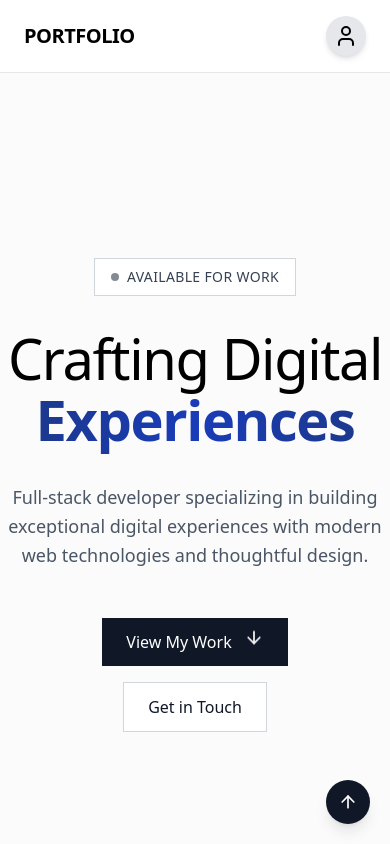
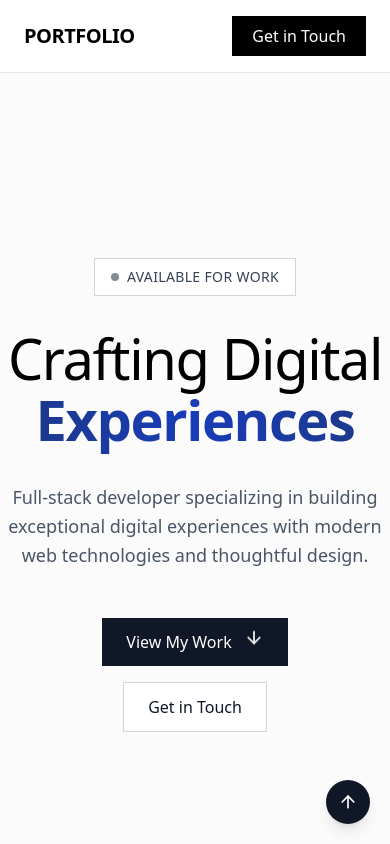
Before and after one commit to Roqeeb-dev/personal-portfolio, a Next.js app: page / in a window 390 px wide. Shown: the top 844 px of the page. Built offline with nearby package versions, Linux system fonts and the light colour scheme.

Commit message:
added functionality to buttons

```diff
--- a/components/Button.tsx
+++ b/components/Button.tsx
@@ -2,20 +2,28 @@ interface ButtonProps {
   text: string;
   variant: "primary" | "secondary";
   icon?: React.ElementType;
+  href?: string;
+  onClick?: () => void;
 }
 
-export default function Button({ text, variant, icon: Icon }: ButtonProps) {
+export default function Button({
+  text,
+  variant,
+  href,
+  icon: Icon,
+}: ButtonProps) {
   const primaryStyles = "bg-gray-900 text-white hover:bg-gray-800";
   const secondaryStyles =
     "bg-white border border-gray-300 text-gray-900 hover:bg-gray-50";
   const withIconStyles = "flex items-center space-x-3";
 
   return (
-    <button
+    <a
+      href={href}
       className={`${variant === "primary" ? primaryStyles : secondaryStyles} ${withIconStyles} px-6 py-3 font-medium text-base hover:border-gray-900 hover:shadow-lg transition-all duration-200`}
     >
       <span>{text}</span>
       {Icon && <Icon className="w-5 h-5 text-white animate-bounce" />}
-    </button>
+    </a>
   );
 }
--- a/components/Hero.tsx
+++ b/components/Hero.tsx
@@ -19,8 +19,13 @@ export default function Hero() {
           experiences with modern web technologies and thoughtful design.
         </p>
         <div className="flex flex-col md:flex-row items-center gap-4 pt-4">
-          <Button text="View My Work" variant="primary" icon={ArrowDown} />
-          <Button text="Get in Touch" variant="secondary" />
+          <Button
+            text="View My Work"
+            variant="primary"
+            icon={ArrowDown}
+            href="#projects"
+          />
+          <Button text="Get in Touch" variant="secondary" href="#contact" />
         </div>
       </section>
 
--- a/components/Navbar.tsx
+++ b/components/Navbar.tsx
@@ -14,8 +14,8 @@ export default function Navbar() {
           Portfolio
         </h1>
 
-        <div className="hidden md:flex items-center space-x-10">
-          <nav className="flex items-center space-x-8 font-medium text-[16px]">
+        <div className="flex items-center space-x-10">
+          <nav className="hidden md:flex items-center space-x-8 font-medium text-[16px]">
             {links.map((link, idx) => (
               <div key={idx} className="relative group">
                 <a
@@ -29,14 +29,13 @@ export default function Navbar() {
             ))}
           </nav>
 
-          <button className="bg-black text-white px-5 py-2 font-medium hover:opacity-90 transition">
+          <a
+            href="#contact"
+            className="bg-black text-white px-5 py-2 font-medium hover:opacity-90 transition"
+          >
             Get in Touch
-          </button>
+          </a>
         </div>
-
-        <button className="flex md:hidden p-2 rounded-full bg-gray-200 hover:bg-blue-500 hover:text-white transition-all duration-300 transform hover:scale-110 active:scale-95 shadow-md">
-          <User className="w-6 h-6" />
-        </button>
       </div>
     </header>
   );
--- a/components/Skills.tsx
+++ b/components/Skills.tsx
@@ -25,7 +25,7 @@ export default function Skills() {
         {techStackData.map((obj, idx) => (
           <div
             key={idx}
-            className="group relative p-5 border border-slate-200 bg-white transition-all duration-300 ease-out hover:border-blue-800 hover:-translate-y-1 hover:shadow-[0_10px_40px_-10px_rgba(30,58,138,0.35)]"
+            className="group relative p-5 border border-slate-200 bg-white transition-all duration-300 ease-out hover:border-blue-800"
           >
             {/* Content */}
             <div className="relative">
```
